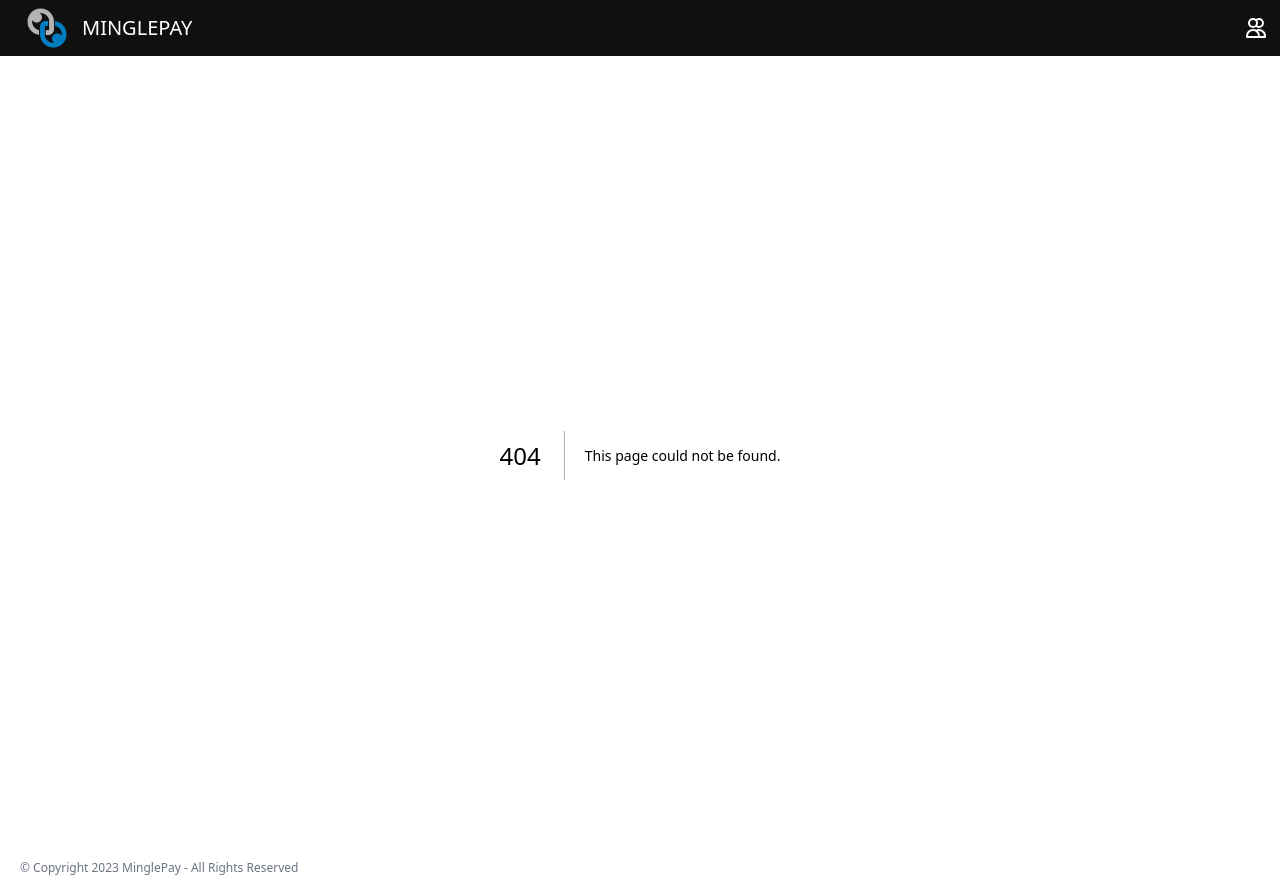
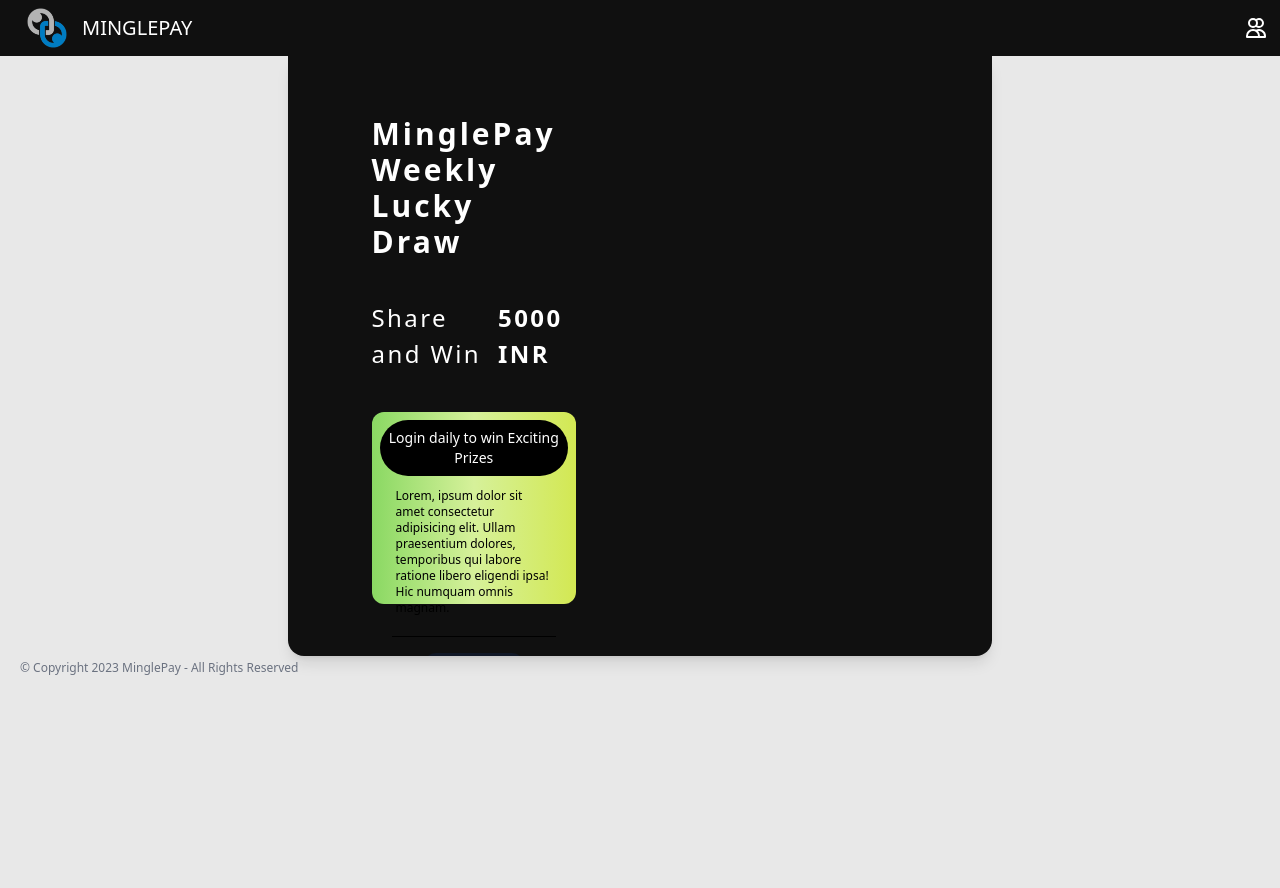
Before and after one commit to Thrisha1/MinglePay, a Next.js app: page /lucky-draw in a window 1280 px wide. Before the commit this address had no page. After the commit the page ends 800 px from the top, so only its background shows below. Built offline with nearby package versions, Linux system fonts and the light colour scheme.

Commit message:
started lucky draw

```diff
--- /dev/null
+++ b/app/lucky-draw/page.jsx
@@ -0,0 +1,12 @@
+import React from 'react'
+import LuckyHero from "@/components/Luckydraw/Hero";
+
+const index = () => {
+  return (
+    <div>
+      <LuckyHero/>
+    </div>
+  )
+}
+
+export default index
--- a/components/HomePage/Hero.jsx
+++ b/components/HomePage/Hero.jsx
@@ -8,8 +8,8 @@ const Hero = () => {
 
   return (
     <div>
-      <section className="min-h-[600px] flex justify-center">
-        <div className="flex-col pt-10 gap-10 justify-center bg-[#101010] mx-2 from-[#86fde8] mt-0 to-[#acb6e5] overflow-hidden flex rounded-b-2xl shadow-lg p-5 align-middle items-stretch h-auto md:flex-row">
+      <section className="min-h-[600px] flex justify-center p-0">
+        <div className="flex-col pt-10 gap-10 justify-center bg-[#101010]  from-[#86fde8] mt-0 to-[#acb6e5] overflow-hidden flex rounded-b-2xl shadow-lg p-5 align-middle items-stretch h-auto md:flex-row">
           <div className="md:w-1/2 flex justify-center">
             <Image loading="lazy" className="w-3/4 mx-auto md:mx-0" src={heroimg} alt="hero"/>
           </div>
--- a/components/HomePage/ReviewCarousel.jsx
+++ b/components/HomePage/ReviewCarousel.jsx
@@ -6,9 +6,9 @@ import { Carousel } from "flowbite-react";
 
 const ReviewCarousel = () => {
   return (
-    <div className="h-96 mx-4 max-w-screen-lg">
+    <div className="h-96 flex mx-4 gap-5 max-w-screen-lg">
       <Carousel slideInterval={5000}>
-        <div className="flex flex-col gap-2 mx-4 mt-5 h-full pt-4 rounded-3xl justify-center items-center bg-[#101010] text-white">
+        <div className="flex flex-col gap-5 mx-4 mt-5 h-full pt-4 rounded-3xl justify-center items-center bg-[#101010] text-white">
           <h3 className="text-white font-semibold text-2xl mb-4">Customer Reviews</h3>
           <div className="grid grid-cols-4 gap-3 items-center">
             <div className="col-span-1">
--- /dev/null
+++ b/components/Luckydraw/Hero.jsx
@@ -0,0 +1,54 @@
+import React from 'react'
+import Image from "next/image";
+import heroimg from "@/assets/images/heroimg.png";
+import Link from "next/link";
+import {Span} from "next/dist/server/lib/trace/tracer";
+import dummyimg from "@/assets/dummyimg.png";
+import {ClipboardIcon} from "@heroicons/react/outline";
+
+const LuckyHero = () => {
+  return (
+    <div>
+      <section className="min-h-[600px] flex justify-center p-0">
+        <div className="flex-col gap-15  bg-[#101010]  from-[#86fde8] mt-0 to-[#acb6e5] overflow-hidden flex rounded-b-2xl shadow-lg p-5 align-middle items-stretch h-auto md:flex-row">
+          <div className="md:w-1/2 pt-10 gap-6 px-8 md:px-16 flex flex-col ">
+            <h1 className="text-3xl tracking-widest text-white font-bold mb-4 text-left md:text-left">
+              MinglePay Weekly Lucky Draw
+            </h1>
+            <div className="flex flex-row tracking-widest justify-left">
+
+              <h2 className="text-white text-[1.5rem] tracking-widest font-normal mb-4 text-center md:text-left">
+                Share and Win&nbsp;
+              </h2>
+              <h1 className="text-white text-[1.5rem]    tracking-widest font-bold mb-4 text-center md:text-left">{" "}5000
+                INR</h1>
+            </div>
+            <div className="max-w-md p-2 h-[12em] justify-between bg-gradient-to-r from-[#8AD863] via-[#D6F19A] to-[#D3E853] rounded-xl ">
+
+
+              <div className="">
+                <h1 className="w-full bg-black rounded-full  text-center text-sm p-2 text-white">Login daily to win
+                  Exciting Prizes</h1>
+              </div>
+              <div className="flex justify-between w-full py-3">
+                <p className="text-xs px-4">Lorem, ipsum dolor sit amet consectetur adipisicing elit. Ullam praesentium
+                  dolores, temporibus qui labore ratione libero eligendi ipsa! Hic numquam omnis magnam.</p>
+              </div>
+              <div className="bg-black h-[1px] my-2 mx-3"></div>
+              <div className="flex justify-center items-center mt-4">
+
+                <button className="bg-gray-900 text-[#D3E853] text-sm rounded-xl py-1 px-4">Share Link</button>
+              </div>
+
+
+            </div>
+
+          </div>
+        </div>
+      </section>
+
+    </div>
+  )
+}
+
+export default LuckyHero
```
